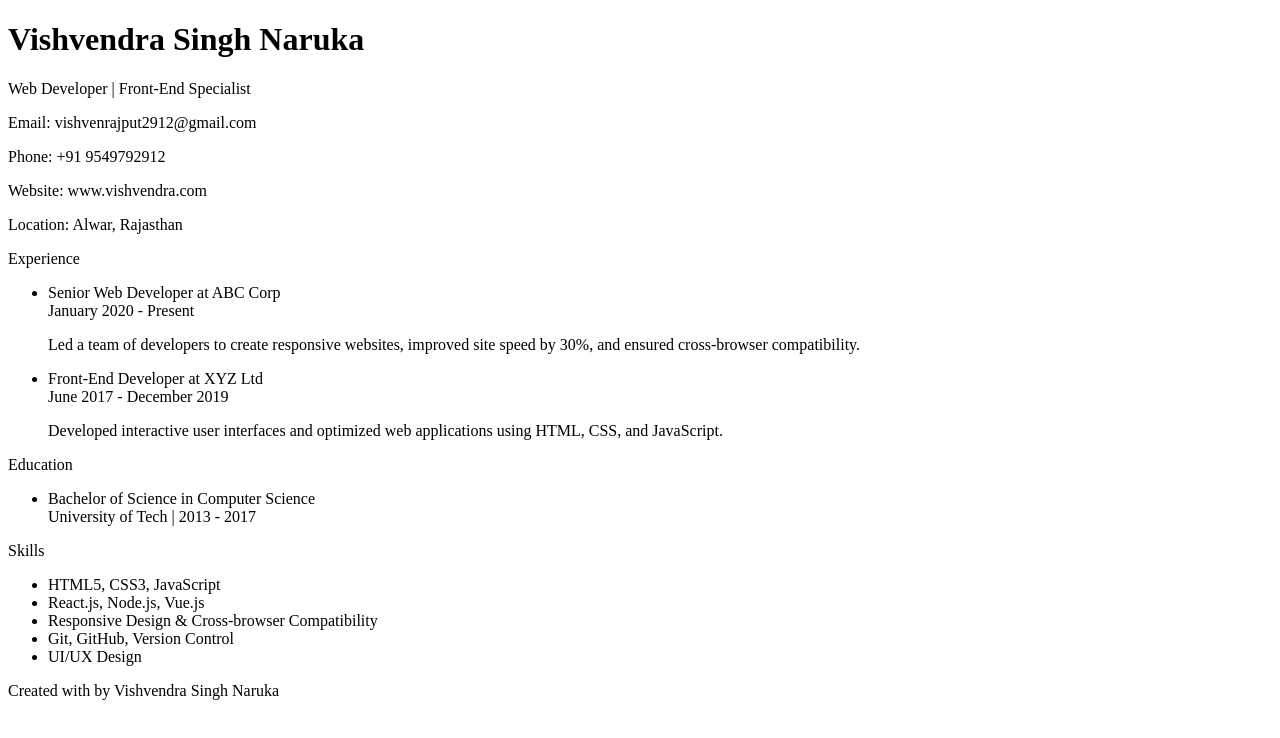
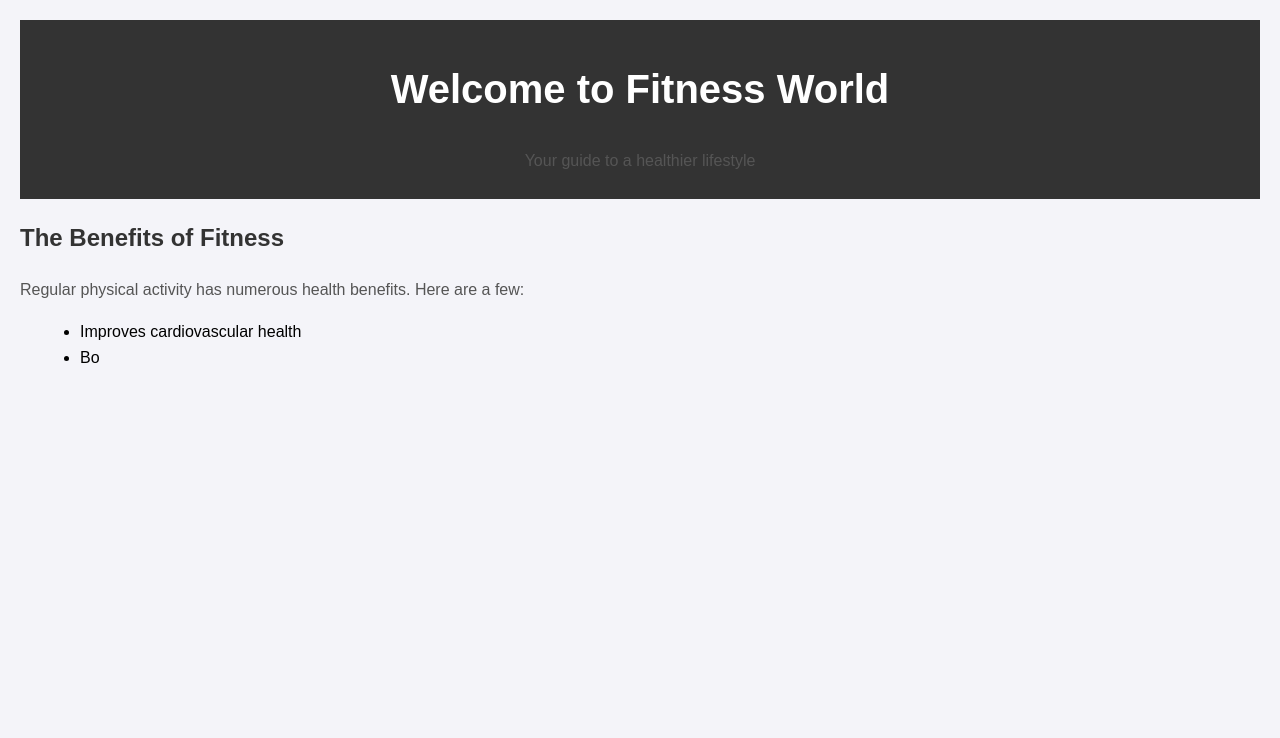
Before and after one commit to vishven09/gitrepo, a plain HTML site: page index.html in a window 1280 px wide. Drawn offline with Linux system fonts and the light colour scheme.

Commit message:
Update index.html

```diff
--- a/index.html
+++ b/index.html
@@ -3,71 +3,49 @@
 <head>
     <meta charset="UTF-8">
     <meta name="viewport" content="width=device-width, initial-scale=1.0">
-    <title>My Resume</title>
-    <link rel="stylesheet" href="style.css">
+    <title>Fitness Tips</title>
+    <style>
+        body {
+            font-family: Arial, sans-serif;
+            line-height: 1.6;
+            margin: 20px;
+            padding: 0;
+            background-color: #f4f4f9;
+        }
+        header {
+            text-align: center;
+            background-color: #333;
+            color: white;
+            padding: 10px;
+        }
+        h1 {
+            font-size: 2.5rem;
+        }
+        section {
+            margin-bottom: 20px;
+        }
+        h2 {
+            color: #333;
+        }
+        p {
+            font-size: 1rem;
+            color: #555;
+        }
+        ul {
+            list-style-type: disc;
+            margin-left: 20px;
+        }
+    </style>
 </head>
 <body>
-
-<div class="container">
-    <!-- Header Section -->
     <header>
-        <div>
-            <h1>Vishvendra Singh Naruka</h1>
-            <p>Web Developer | Front-End Specialist</p>
-        </div>
-        <div class="contact-info">
-            <p>Email: vishvenrajput2912@gmail.com</p>
-            <p>Phone: +91 9549792912</p>
-            <p>Website: www.vishvendra.com</p>
-            <p>Location: Alwar, Rajasthan</p>
-        </div>
+        <h1>Welcome to Fitness World</h1>
+        <p>Your guide to a healthier lifestyle</p>
     </header>
 
-    <!-- Experience Section -->
-    <div class="experience">
-        <div class="section-title">Experience</div>
+    <section>
+        <h2>The Benefits of Fitness</h2>
+        <p>Regular physical activity has numerous health benefits. Here are a few:</p>
         <ul>
-            <li>
-                <div class="job">Senior Web Developer at ABC Corp</div>
-                <div class="job-description">January 2020 - Present</div>
-                <p class="job-description">Led a team of developers to create responsive websites, improved site speed by 30%, and ensured cross-browser compatibility.</p>
-            </li>
-            <li>
-                <div class="job">Front-End Developer at XYZ Ltd</div>
-                <div class="job-description">June 2017 - December 2019</div>
-                <p class="job-description">Developed interactive user interfaces and optimized web applications using HTML, CSS, and JavaScript.</p>
-            </li>
-        </ul>
-    </div>
-
-    <!-- Education Section -->
-    <div class="education">
-        <div class="section-title">Education</div>
-        <ul>
-            <li>
-                <div class="school">Bachelor of Science in Computer Science</div>
-                <div class="degree-description">University of Tech | 2013 - 2017</div>
-            </li>
-        </ul>
-    </div>
-
-    <!-- Skills Section -->
-    <div class="skills">
-        <div class="section-title">Skills</div>
-        <ul>
-            <li>HTML5, CSS3, JavaScript</li>
-            <li>React.js, Node.js, Vue.js</li>
-            <li>Responsive Design & Cross-browser Compatibility</li>
-            <li>Git, GitHub, Version Control</li>
-            <li>UI/UX Design</li>
-        </ul>
-    </div>
-
-    <!-- Footer Section -->
-    <footer>
-        <p>Created with by Vishvendra Singh Naruka</p>
-    </footer>
-</div>
-
-</body>
-</html>
+            <li>Improves cardiovascular health</li>
+            <li>Bo
```
